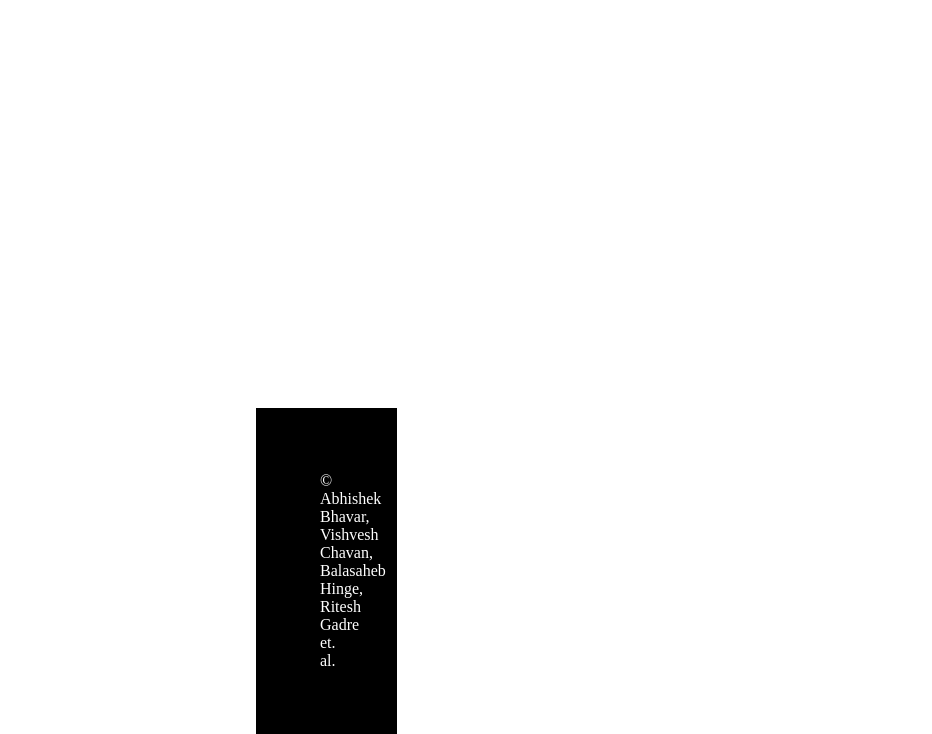
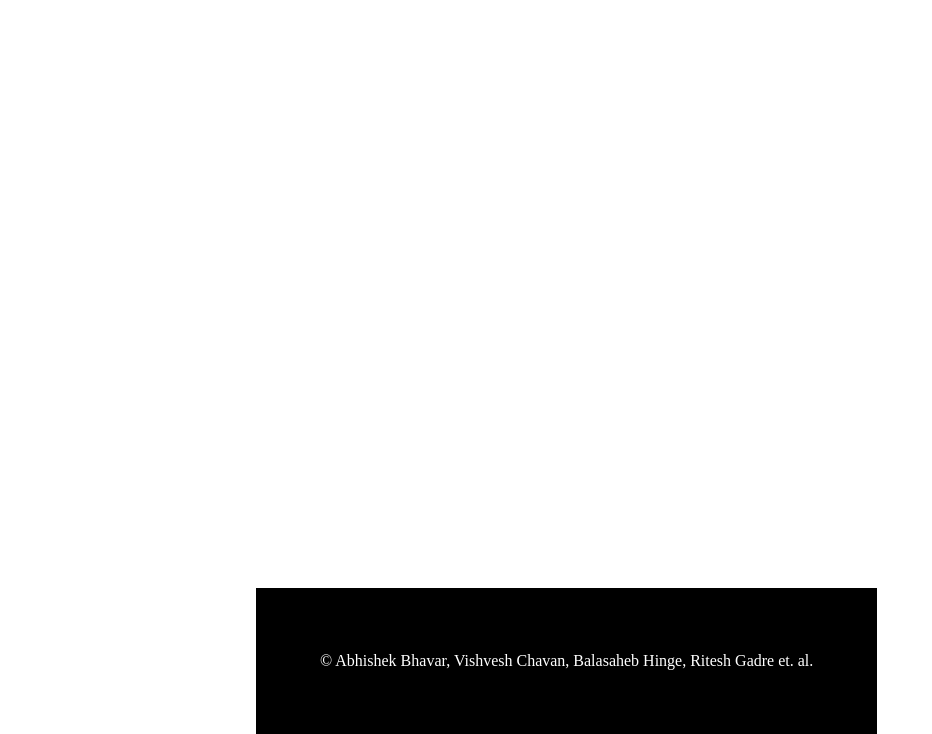
Before and after one commit to MakeAVish03/Aamhi-Hostelkar, a plain HTML site: page index.html in a window 1280 px wide. Shown: the part 66-800 px from the top of the page, without its empty margins (0-932 px from the left). Drawn offline with Linux system fonts and the light colour scheme.

Commit message:
css correction

```diff
--- a/index.html
+++ b/index.html
@@ -2,6 +2,6 @@
   <body>
    <h1>Hello, Punekar!</h1>
 
-   <span style="position:fixed; bottom: 0; left: 20%; background-color: black; color: white; padding: 5%; width: 1vw"> © Abhishek Bhavar, Vishvesh Chavan, Balasaheb Hinge, Ritesh Gadre et. al.</span>
+   <span style="position:fixed; bottom: 0; left: 20%; background-color: black; color: white; padding: 5%; width: inherit"> © Abhishek Bhavar, Vishvesh Chavan, Balasaheb Hinge, Ritesh Gadre et. al.</span>
   </body>
 </html>
```
